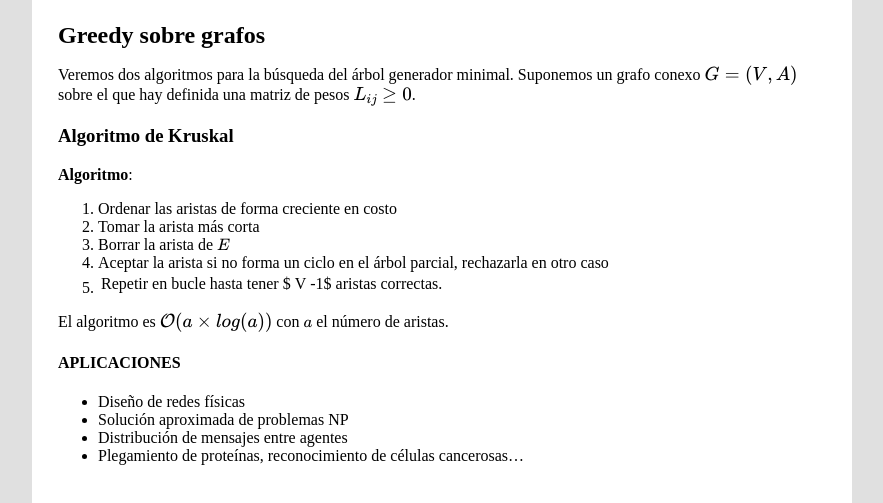
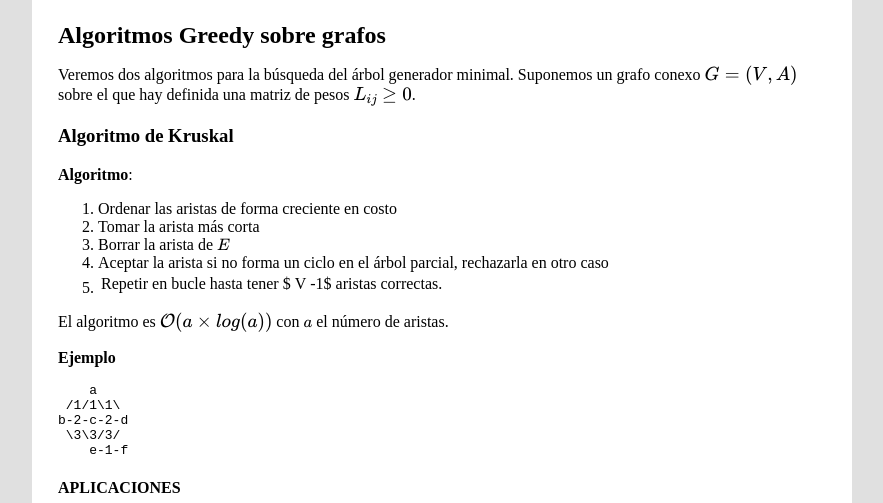
Before and after one commit to fdavidcl/algoritmia, a Jekyll site: the page built from _posts/2014-3-26-greedy-grafos.md, in a window 1280 px wide, cut to the strip 104-607 px from the top of the page. Shown: the whole strip, without its empty margins (198-1081 px from the left). Built offline with Jekyll 4.4.1, drawn with Linux system fonts in a browser that asks for light colours; formulas are drawn with MathJax 3.

Commit message:
Cambios de hoy

```diff
--- a/_posts/2014-3-26-greedy-grafos.md
+++ b/_posts/2014-3-26-greedy-grafos.md
@@ -1,6 +1,6 @@
 ---
 layout: chapter
-title: Greedy sobre grafos
+title: Algoritmos Greedy sobre grafos
 ---
 
 Veremos dos algoritmos para la búsqueda del árbol generador minimal. Suponemos un grafo conexo `$G=(V, A)$` sobre el que hay definida una matriz de pesos `$L_{ij} \ge 0$`.
@@ -16,6 +16,14 @@ Veremos dos algoritmos para la búsqueda del árbol generador minimal. Suponemos
 
 El algoritmo es `$\mathcal{O}(a\times log(a))$` con $a$ el número de aristas.
 
+**Ejemplo**
+
+        a
+     /1/1\1\
+    b-2-c-2-d
+     \3\3/3/
+        e-1-f
+
 #### Aplicaciones
 * Diseño de redes físicas
 * Solución aproximada de problemas NP
```
